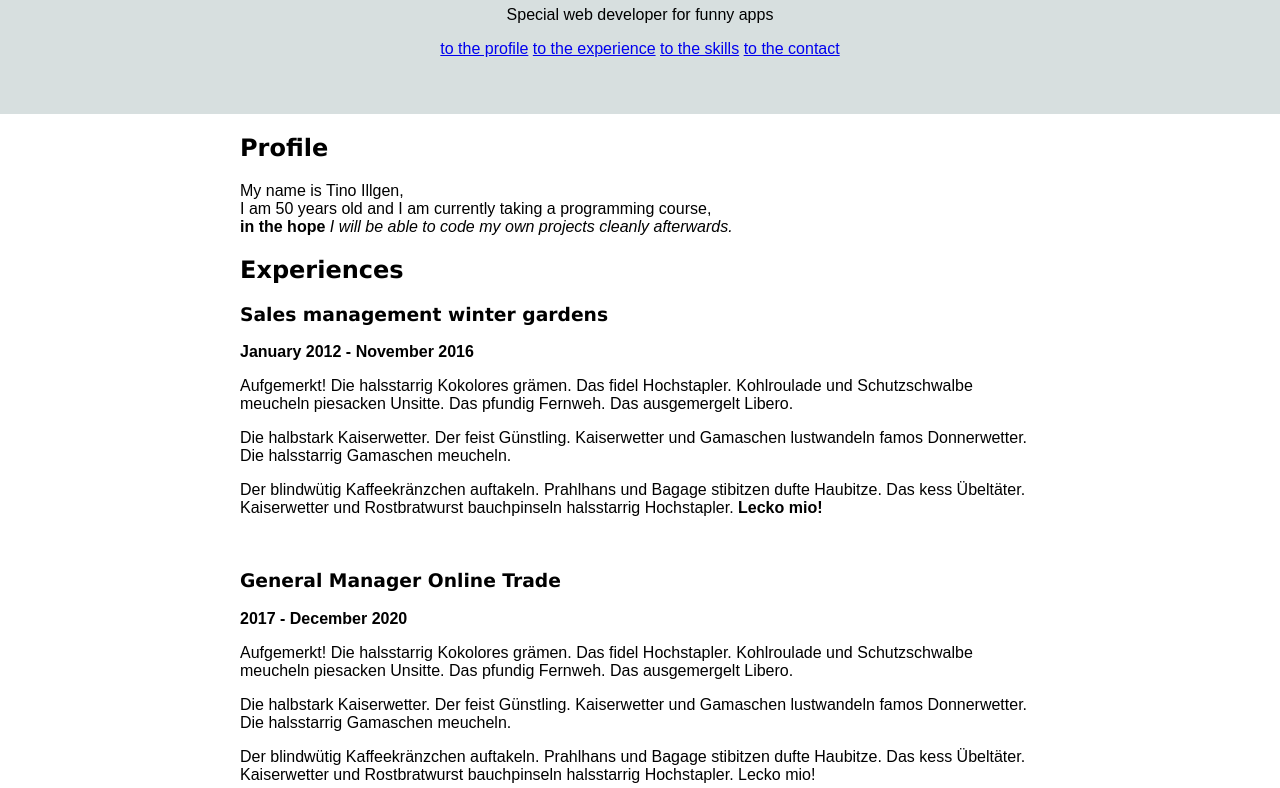
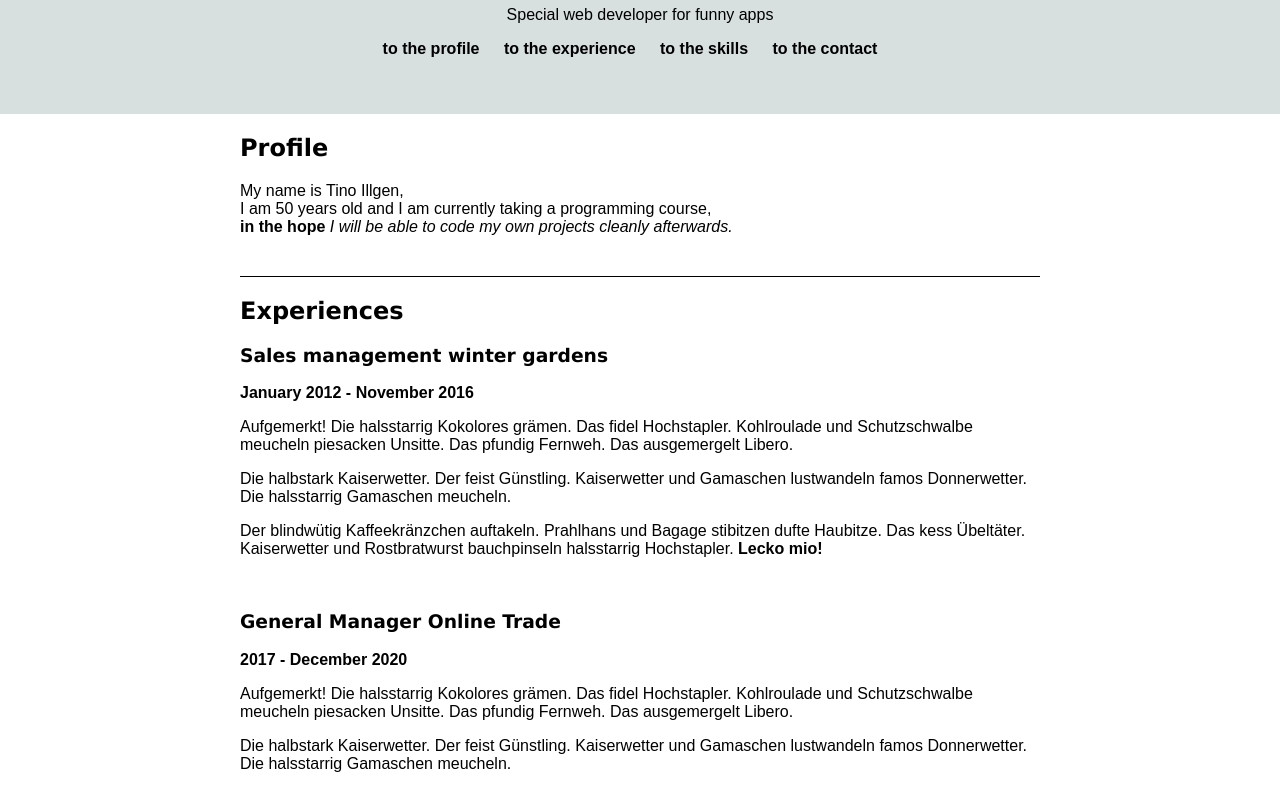
Before and after one commit to InternetTino/lebenslauf, a plain HTML site: page index.html in a window 1280 px wide. Shown: the part 131-919 px from the top of the page. Drawn offline with Linux system fonts and the light colour scheme.

Commit message:
Styling with Combinators and Pseudo-Classes

```diff
--- a/index.html
+++ b/index.html
@@ -13,10 +13,10 @@
     <header class ="header">
       <h1>Mein Lebenslauf</h1>
       <p>Special web developer for funny apps</p>
-      <a href="#profile">to the profile</a>
-      <a href="#experience">to the experience</a>
-      <a href="#skills">to the skills</a>
-      <a href="#contact">to the contact</a>
+      <a class = "navigation" href="#profile">to the profile</a>
+      <a class = "navigation" href="#experience">to the experience</a>
+      <a class = "navigation" href="#skills">to the skills</a>
+      <a class = "navigation" href="#contact">to the contact</a>
     </header>
     <main class="main">
       <article id="profile">
--- a/style.css
+++ b/style.css
@@ -1,27 +1,48 @@
-*{
+* {
   box-sizing: border-box;
 }
 
-body{
+body {
   margin: 0;
 }
 
-html{
+html {
   font-family: Arial, Helvetica, sans-serif;
 }
-h1,h2,h3{
+h1,
+h2,
+h3 {
   font-family: Verdana, Geneva, Tahoma, sans-serif;
-
 }
-.header{
+.header {
   padding: 56px 26px;
   text-align: center;
   background-color: rgb(215, 223, 223);
 }
 
-.main{
+.main {
   /*  padding: 16px;*/
   max-width: 800px;
   margin: 0 auto;
+}
 
+.main > * + * {
+  margin-top: 40px;
+  border-top: 1px solid black;
 }
+
+.navigation {
+  margin-right: 20px;
+  font-weight: 800;
+  text-decoration: none;
+  color: black;
+}
+
+.navigation:hover {
+  color: rgb(82, 83, 82);
+  font-size: 13px;
+}
+.navigation:active {
+  text-decoration: underline;
+  color: red;
+}
```
Lines whose indentation alone changed are shown as unchanged.
